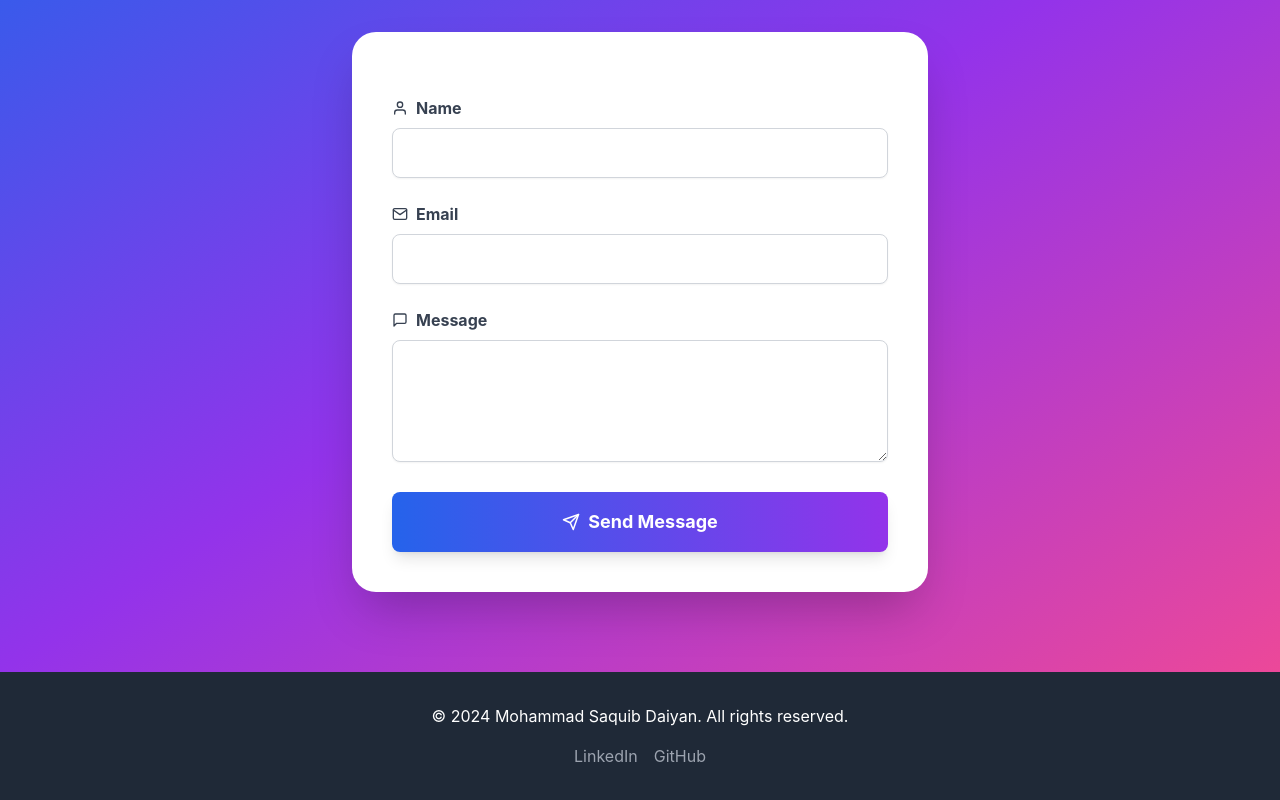
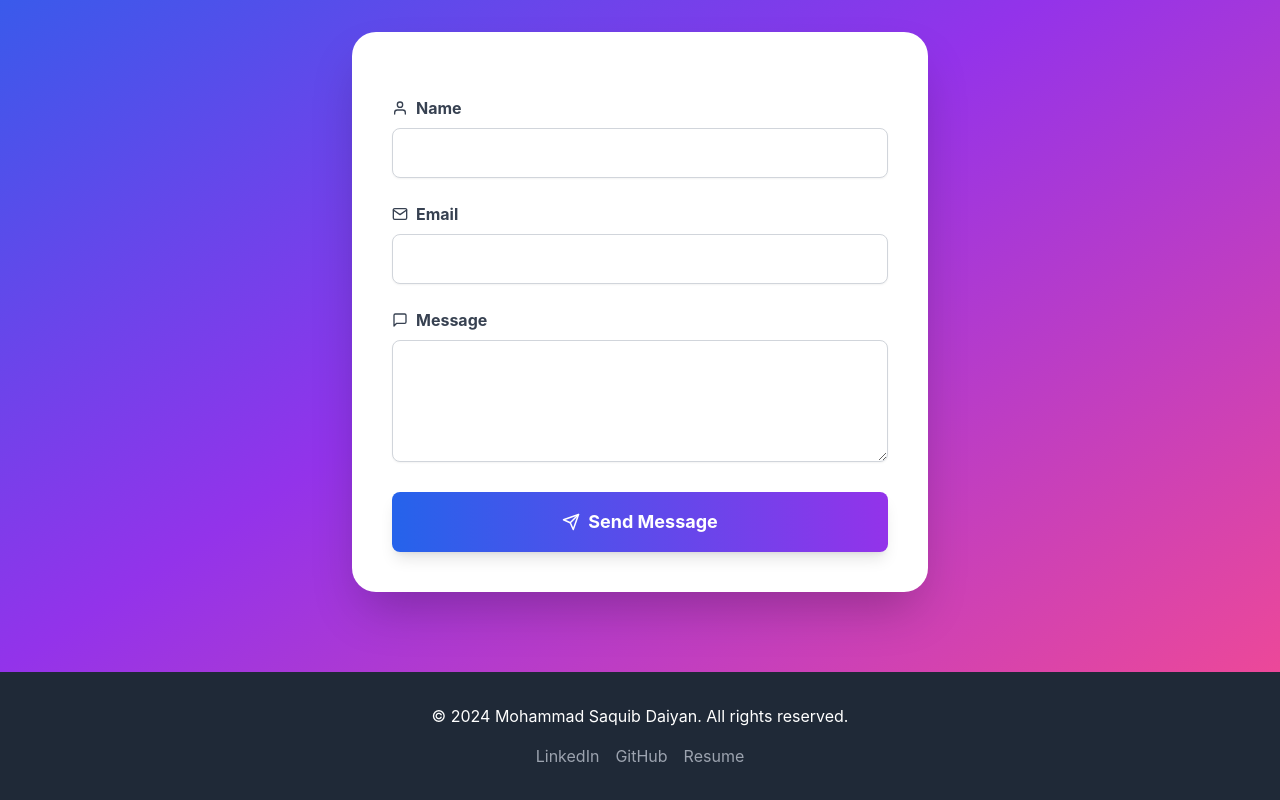
Before and after one commit to saquib34/saquib34.github.io, a React (Create React App) app: page / in a window 1280 px wide. Shown: the part 6939-7739 px from the top of the page. Built offline with nearby package versions, Linux system fonts and the light colour scheme; no server answers.

Commit message:
Resumeadded

```diff
--- a/src/components/Footer.js
+++ b/src/components/Footer.js
@@ -1,18 +1,48 @@
-// src/components/Footer.js
 import React from 'react';
+import Resume from '../Document/SRMISTRMP_Mohammad_Saquib_Daiyan.pdf';
 
-function Footer() {
+const Footer = () => {
+  const socialLinks = [
+    {
+      name: 'LinkedIn',
+      url: 'https://www.linkedin.com/in/saquib34',
+      ariaLabel: 'Visit LinkedIn profile'
+    },
+    {
+      name: 'GitHub',
+      url: 'https://github.com/saquib34',
+      ariaLabel: 'Visit GitHub profile'
+    },
+    {
+      name: 'Resume',
+      url: Resume,  // Using the imported Resume file
+      ariaLabel: 'View Resume'
+    }
+  ];
+
   return (
     <footer className="bg-gray-800 text-white py-8">
       <div className="container mx-auto px-4 text-center">
-        <p>&copy; 2024 Mohammad Saquib Daiyan. All rights reserved.</p>
-        <div className="mt-4">
-          <a href="https://www.linkedin.com/in/saquib34" className="text-gray-400 hover:text-white mx-2">LinkedIn</a>
-          <a href="https://github.com/saquib34/" className="text-gray-400 hover:text-white mx-2">GitHub</a>
+        <p className="text-sm sm:text-base">
+          &copy; {new Date().getFullYear()} Mohammad Saquib Daiyan. All rights reserved.
+        </p>
+        <div className="mt-4 flex justify-center gap-4">
+          {socialLinks.map((link) => (
+            <a
+              key={link.name}
+              href={link.url}
+              className="text-gray-400 hover:text-white transition-colors duration-200"
+              aria-label={link.ariaLabel}
+              target="_blank"
+              rel="noopener noreferrer"
+            >
+              {link.name}
+            </a>
+          ))}
         </div>
       </div>
     </footer>
   );
-}
+};
 
 export default Footer;
```
Also changed, not shown: 1 other file (tests, documents, lock files or other folders).
